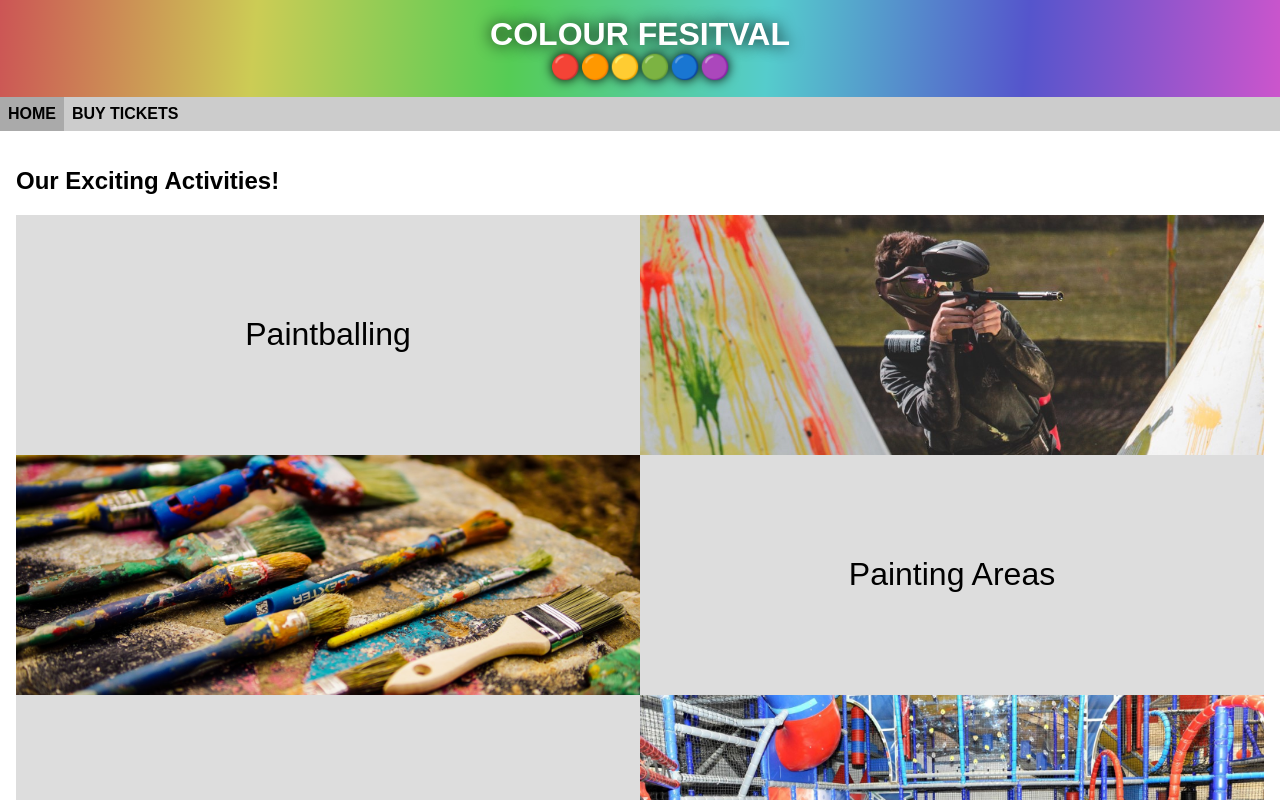
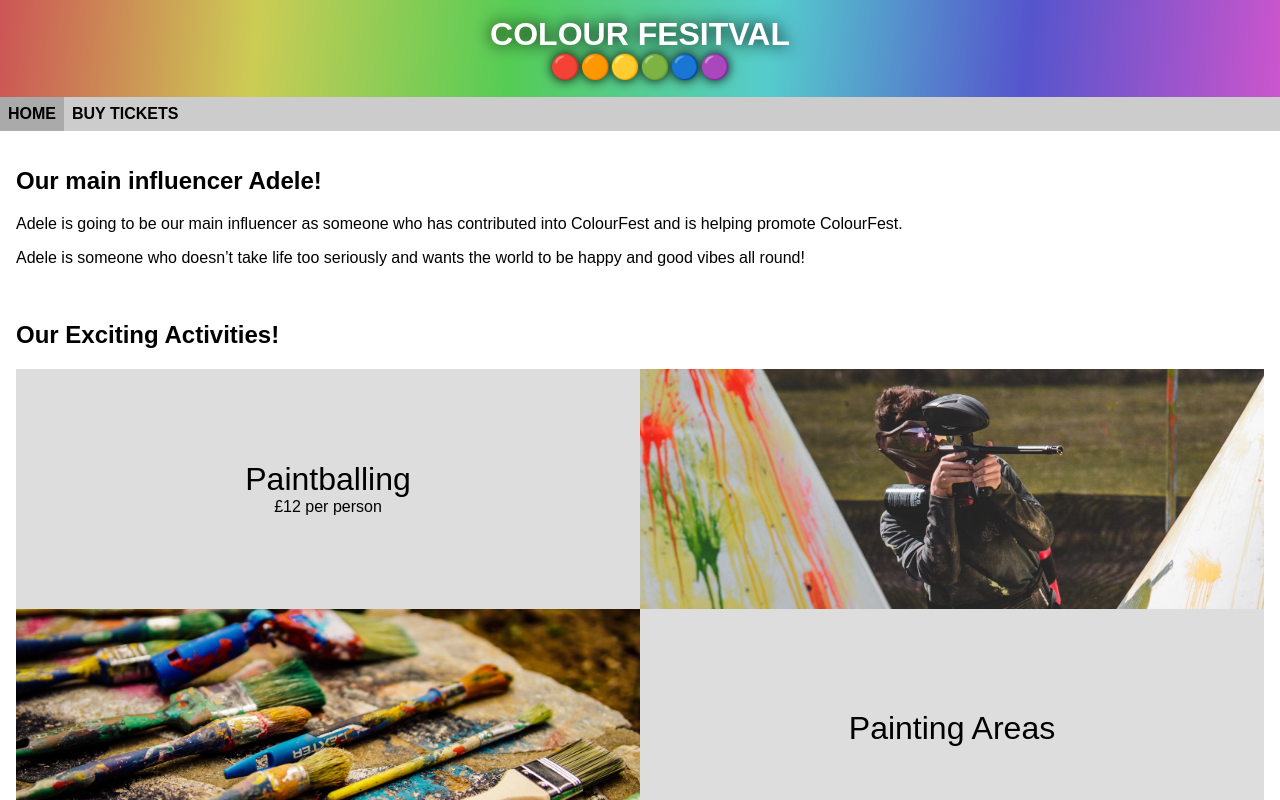
Before and after one commit to JMSDMP/festival-website, a plain HTML site: page index.html in a window 1280 px wide. Shown: the top 800 px of the page. Drawn offline with Linux system fonts and the light colour scheme.

Commit message:
update home page

```diff
--- a/index.html
+++ b/index.html
@@ -16,9 +16,14 @@
             <div onclick="document.location = './buy/'">BUY TICKETS</div>
         </nav>
         <main>
+            <h2>Our main influencer Adele!</h2>
+            <p>Adele is going to be our main influencer as someone who has contributed into ColourFest and is helping promote ColourFest.</p>
+
+            <p>Adele is someone who doesn’t take life too seriously and wants the world to be happy and good vibes all round!</p>
+            <br>
             <h2>Our Exciting Activities!</h2>
             <div class="activities">
-                <div class="activity-name">Paintballing</div>
+                <div class="activity-name">Paintballing<div style="font-size: 1rem;">£12 per person</div></div>
                 <div class="activity-img paintball-img">pb img</div>
                 <div class="activity-img paint-img">paint img</div>
                 <div class="activity-name">Painting Areas</div>
@@ -29,11 +34,11 @@
                 <div class="activity-name">Face Paint</div>
                 <div class="activity-img face-paint-img">fp img</div>
                 <div class="activity-img zorbing-img">zorbing img</div>
-                <div class="activity-name">Zorbing</div>
+                <div class="activity-name">Zorbing<div  style="font-size: 1rem">£10 per person</div></div>
                 <div class="activity-name">Fireworks</div>
                 <div class="activity-img fireworks-img">fireworks img</div>
                 <div class="activity-img sweets-img">sweets img</div>
-                <div class="activity-name">Sweets Stall</div>
+                <div class="activity-name">Sweets Stall<ul style="font-size: 1rem"><li>Small Bag - £2</li><li>Large Bag - £3.50</li></ul></div>
                 <div class="activity-name">Foam pit</div>
                 <div class="activity-img foam-pit-img">foam pit img</div>
                 <div class="activity-img light-show-img">lx show img</div>
--- a/style.css
+++ b/style.css
@@ -51,6 +51,8 @@ main {
     justify-content: center;
     font-size: 2em;
     font-weight: 500;
+    text-align: center;
+    flex-direction: column;
 }
 
 /* activity images */
```
